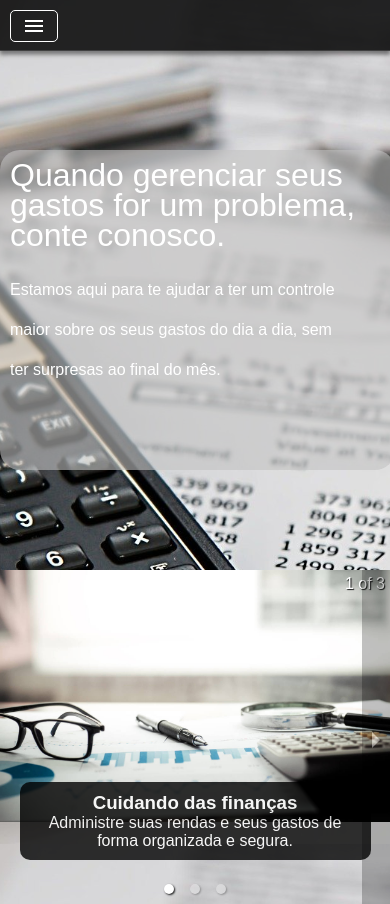
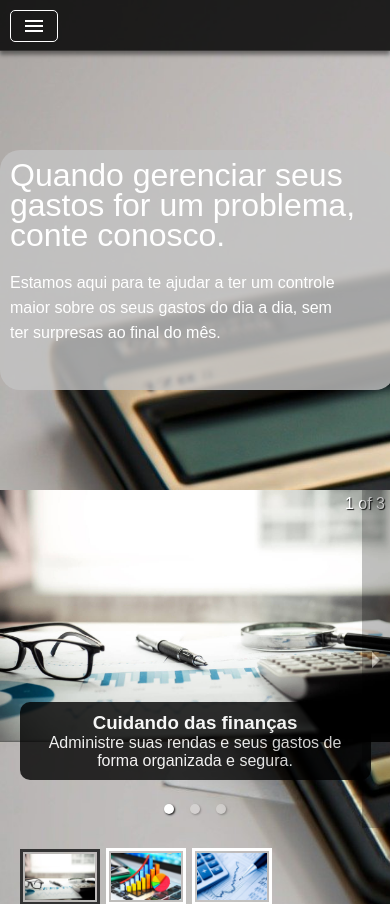
Before and after one commit to julianopaulos/contabilidade, a React (Create React App) app: page / in a window 390 px wide. Shown: the top 904 px of the page. Built offline with nearby package versions, Linux system fonts and the light colour scheme.

Commit message:
Escurecendo texto da página inicial para melhorar leitura

```diff
--- a/src/components/Home/style.css
+++ b/src/components/Home/style.css
@@ -112,6 +112,7 @@
     .presentation
     {
         margin: 100px auto;
+        background: rgba(196, 196, 196, 0.8);
     }
     .presentation .title
     {
@@ -145,11 +146,12 @@
     .presentation .subtitle
     {
         font-size: 1em;
+        line-height: 25px;
     }
     .presentation
     {
         width: 375px;
-        height: 430px;
+        max-height: 220px;
         padding: 10px;
         margin: 100px auto;
     }
@@ -172,7 +174,7 @@
     .presentation
     {
         width: 330px;
-        min-height: 320px;
+        min-height: 300px;
     }
 }
 @media screen and (max-width:320px)
@@ -184,7 +186,6 @@
     .presentation
     {
         width: 280px;
-        min-height: 300px;
         margin: 100px auto;
     }
     .presentation .title
--- a/src/components/Logged/HomeLogged/style.css
+++ b/src/components/Logged/HomeLogged/style.css
@@ -399,6 +399,6 @@
     }
     .date-filter label
     {
-        margin: 15px;
+        margin: 15cdpx;
     }
 }
```
